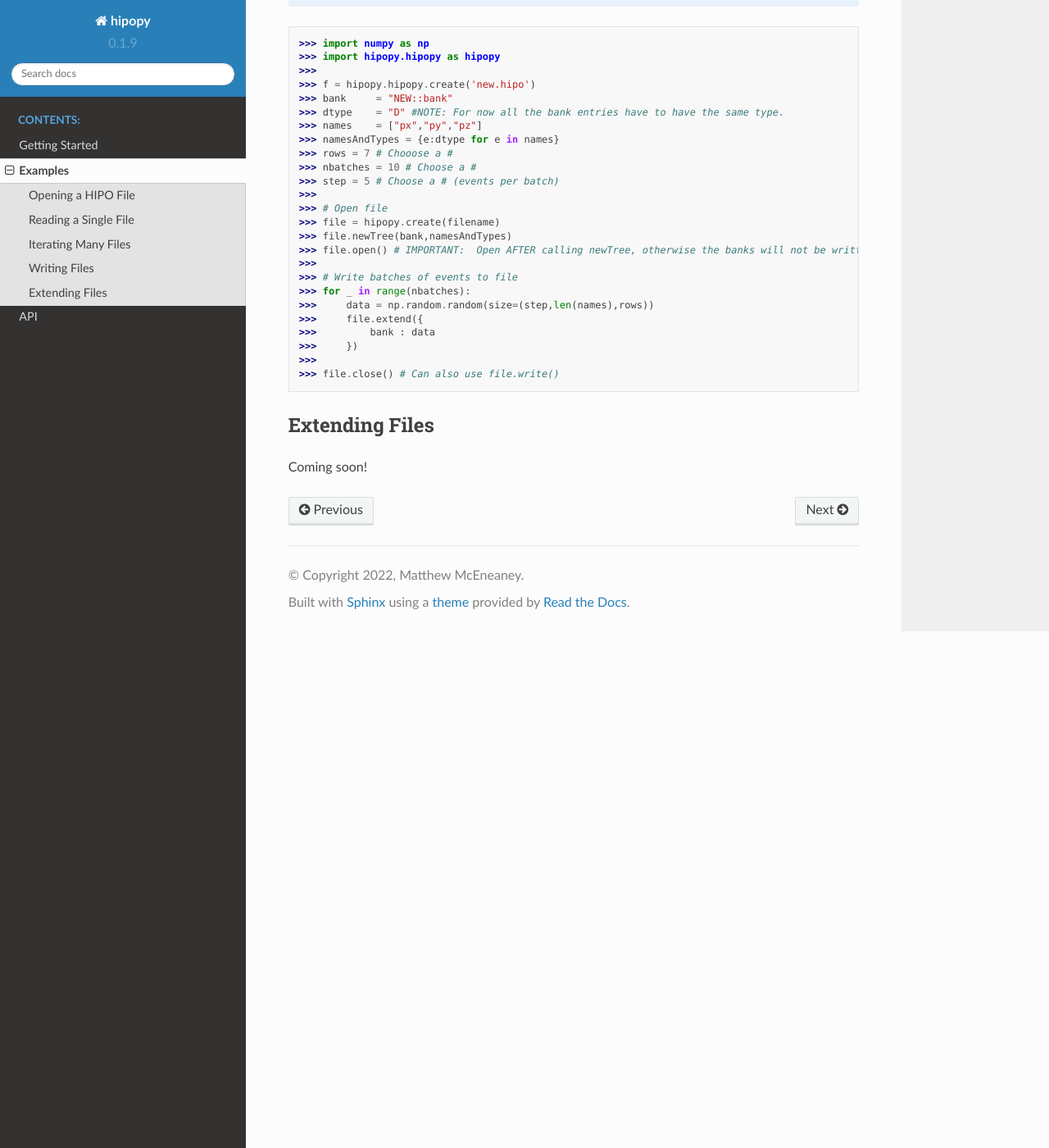
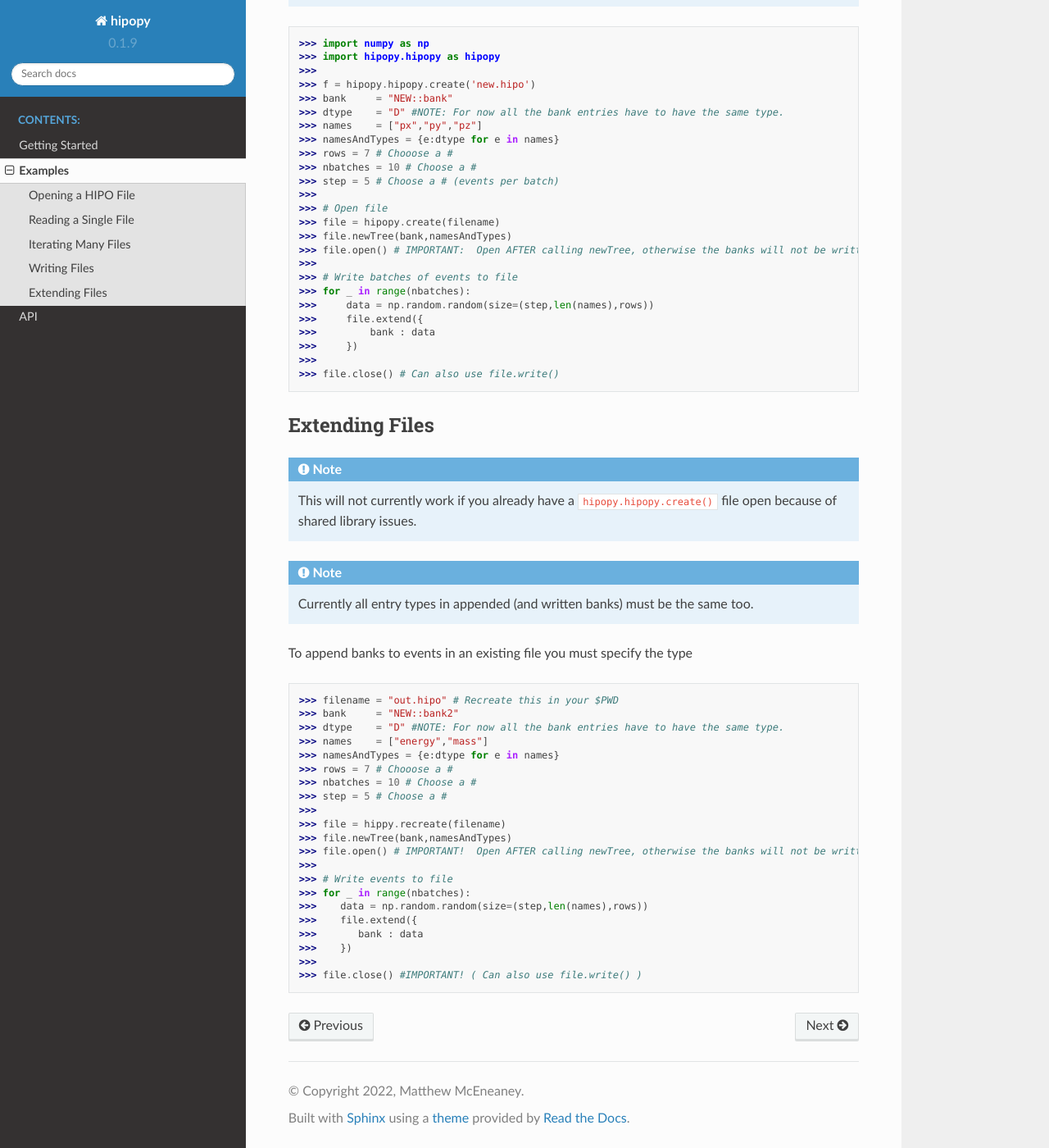
Before and after one commit to mfmceneaney/hipopy, a Sphinx documentation site: the page built from docs/source/examples.rst, in a window 1280 px wide and 1400 px high, scrolled down 1493 px. Shown: the whole window at 82% size. Built offline with Sphinx 7.4.7 and the Read the Docs theme 2.0.0, drawn with Linux system fonts in a browser that asks for light colours.

Commit message:
Updated rtd-docs examples for appending to existing files.

```diff
--- a/docs/source/examples.rst
+++ b/docs/source/examples.rst
@@ -93,4 +93,33 @@ To write a new hipofile use the ``hipopy.hipopy.create`` function.
 
 Extending Files
 ---------------
-Coming soon!
+.. note::
+   This will not currently work if you already
+   have a ``hipopy.hipopy.create()`` file open because of shared library issues.
+
+.. note::
+   Currently all entry types in appended (and written banks) must be the same too.
+
+To append banks to events in an existing file you must specify the type
+
+>>> filename = "out.hipo" # Recreate this in your $PWD
+>>> bank     = "NEW::bank2"
+>>> dtype    = "D" #NOTE: For now all the bank entries have to have the same type.
+>>> names    = ["energy","mass"]
+>>> namesAndTypes = {e:dtype for e in names}
+>>> rows = 7 # Chooose a #
+>>> nbatches = 10 # Choose a #
+>>> step = 5 # Choose a #
+>>>
+>>> file = hippy.recreate(filename)
+>>> file.newTree(bank,namesAndTypes)
+>>> file.open() # IMPORTANT!  Open AFTER calling newTree, otherwise the banks will not be written!
+>>>
+>>> # Write events to file
+>>> for _ in range(nbatches):
+>>>    data = np.random.random(size=(step,len(names),rows))
+>>>    file.extend({
+>>>       bank : data
+>>>    })
+>>>
+>>> file.close() #IMPORTANT! ( Can also use file.write() )
```
